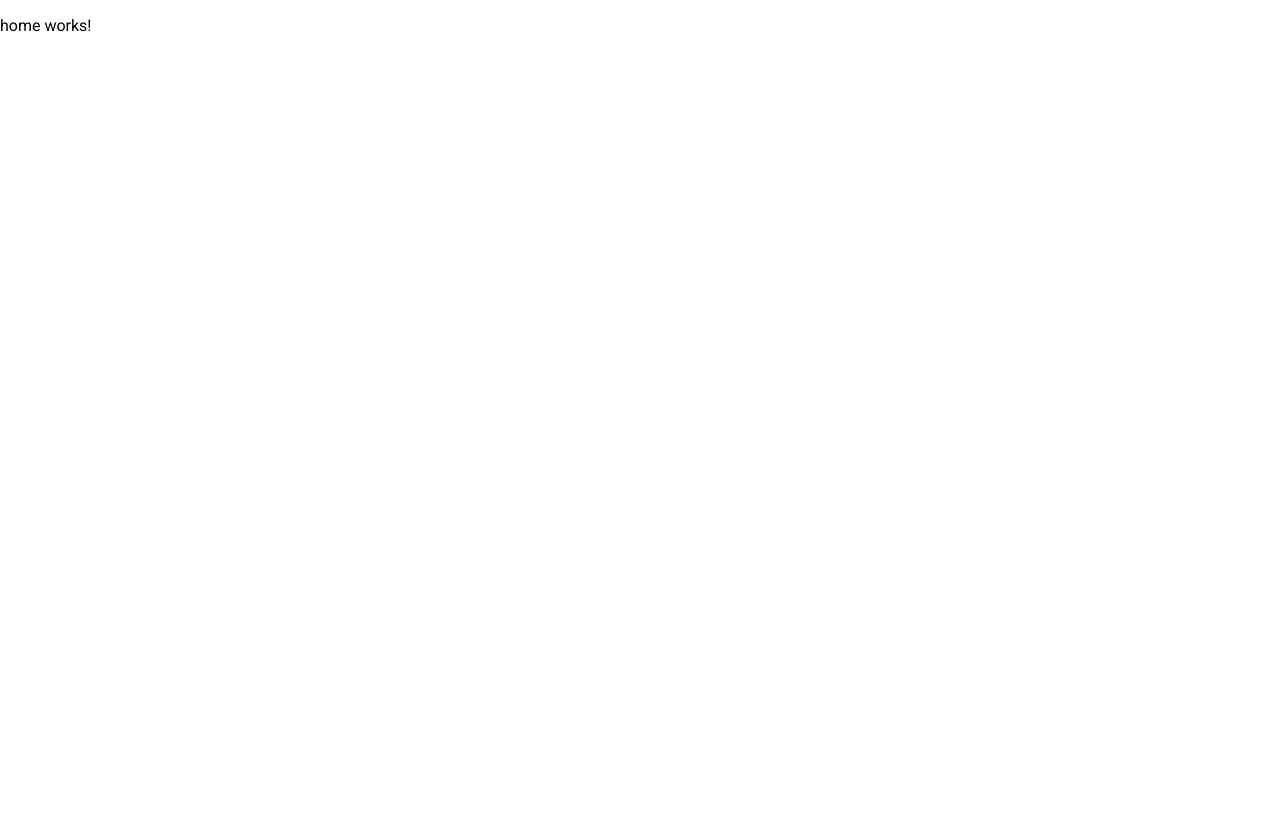
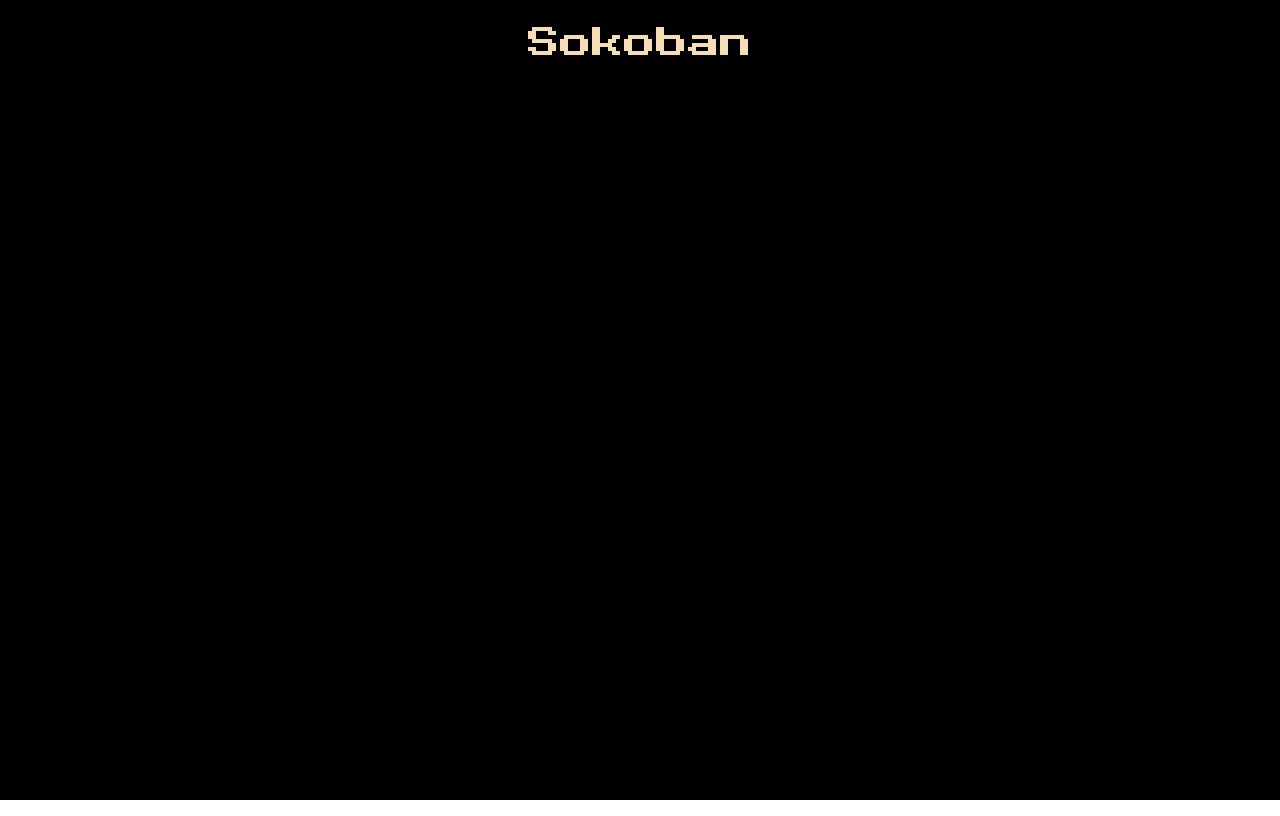
Before and after one commit to deepaktiwari88/Sokoban-Angular, an Angular app: page /home in a window 1280 px wide. Built offline with nearby package versions, Linux system fonts and the light colour scheme.

Commit message:
Updated Version of Packages

```diff
--- a/src/app/home/home.component.html
+++ b/src/app/home/home.component.html
@@ -1,3 +1,5 @@
-<p>
-  home works!
-</p>
+<div fxLayout="column" class="main-block" fxLayoutAlign="center center">
+  <div fxFlex>
+    <h2>Sokoban</h2>
+  </div>
+</div>
--- /dev/null
+++ b/src/app/home/home.component.scss
@@ -0,0 +1,13 @@
+@import url("https://fonts.googleapis.com/css2?family=Press+Start+2P&display=swap");
+
+.main-block {
+  height: 100vh;
+  background-color: black;
+}
+
+h2 {
+  color: wheat;
+  font-family: "Press Start 2P", cursive;
+  font-weight: 400;
+  font-size: 2rem;
+}
--- a/src/app/home/home.component.ts
+++ b/src/app/home/home.component.ts
@@ -1,15 +1,12 @@
-import { Component, OnInit } from '@angular/core';
+import { Component, OnInit } from "@angular/core";
 
 @Component({
-  selector: 'app-home',
-  templateUrl: './home.component.html',
-  styleUrls: ['./home.component.css']
+  selector: "app-home",
+  templateUrl: "./home.component.html",
+  styleUrls: ["./home.component.scss"],
 })
 export class HomeComponent implements OnInit {
+  constructor() {}
 
-  constructor() { }
-
-  ngOnInit() {
-  }
-
+  ngOnInit() {}
 }
```
Also changed, not shown: package.json (+5 -3 lines), src/app/app.module.ts (+8 -2 lines), src/tsconfig.app.json (+3 -5 lines), src/app/home/home.component.css (deleted), 1 other file (tests, documents, lock files or other folders).
